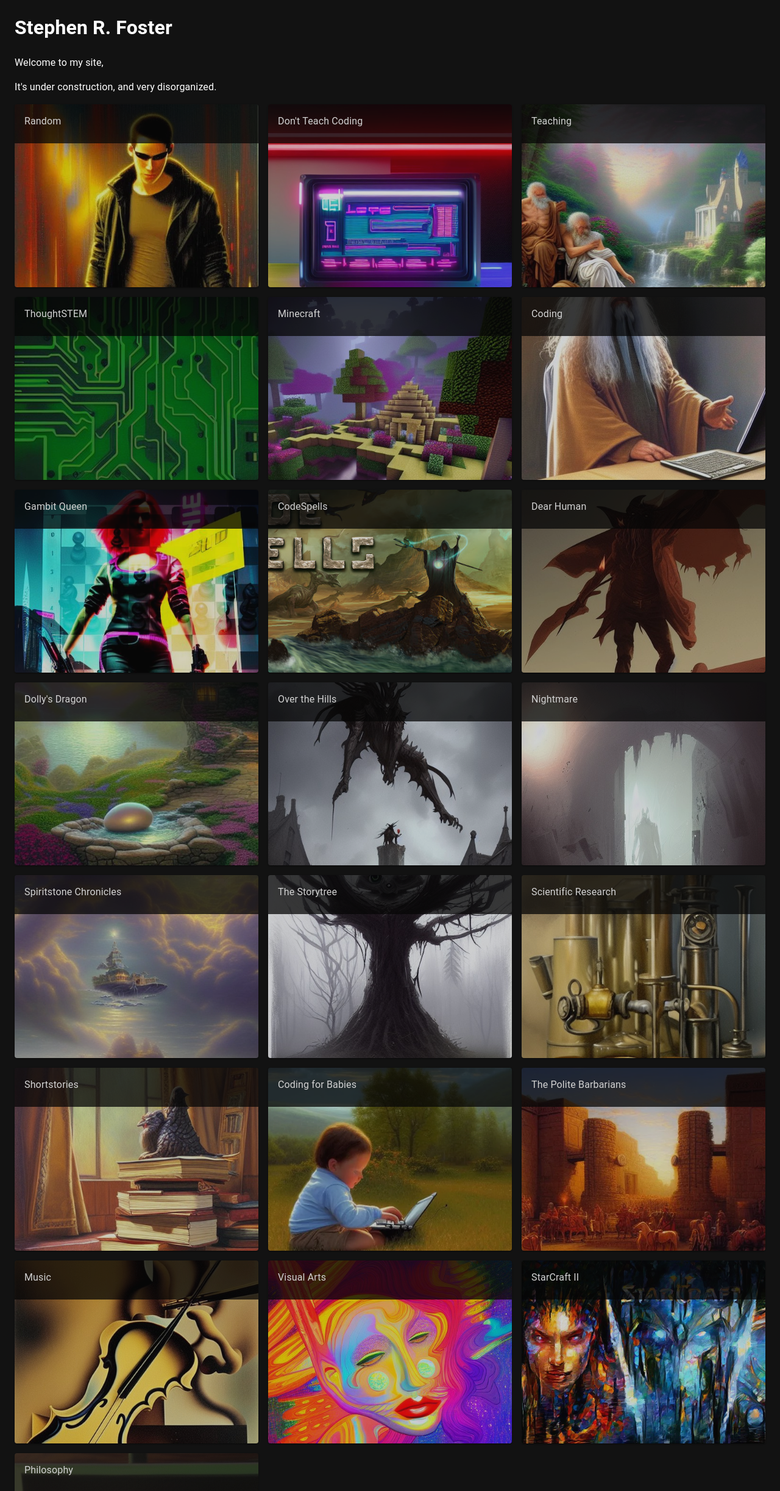
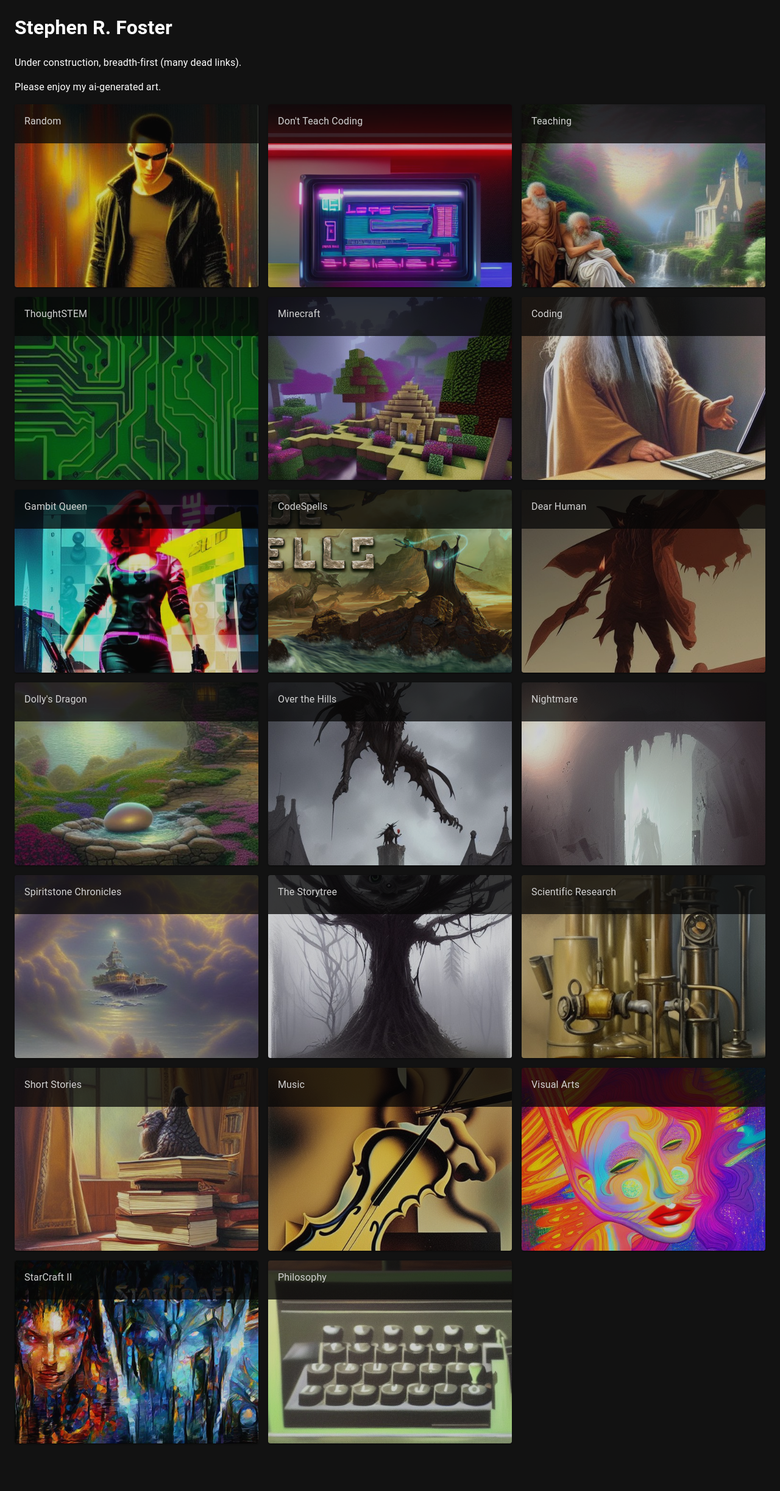
Before and after one commit to srfoster/stephenfoster-us, a React (Create React App) app in the folder site/: page / in a window 1280 px wide. Shown: the top 2445 px of the page at 61% size. Built offline with nearby package versions, Linux system fonts and the light colour scheme.

Commit message:
ranodm update

```diff
--- a/site/src/App.js
+++ b/site/src/App.js
@@ -42,6 +42,34 @@ function App() {
 							  ["Check out my software (LearnToMod) or read my book (Minecraft Modding for Kids for Dummies)"]
 							} />} />
 
+						<Route path="/shortstories" exact component={
+							() => <FullDocument title="Short Fiction" text={
+								[
+									<Grid>
+			<GridItem>
+				<WritingLink
+					title="Coding for Babies"
+					img="baby.png"
+					backgroundPosition="center center"
+					slug="coding-for-babies"
+					summary={["A satire on coding education. " , <ClickHere/>, " if you're a programming language nerd, and/or if you're interested in computer science education."]}
+					/>
+			</GridItem>
+			<GridItem>
+				<WritingLink
+					title="The Polite Barbarians"
+					img="troy.png"
+					slug="the-polite-barbarians"
+					summary={["A silly short story about Trojan horses that I wrote for no particular reason. ", <ClickHere />, " if you like silly fiction that isn't too long (about a 5 minute read)."]}
+					/>
+			</GridItem>
+
+									</Grid>
+
+
+							  ]
+							} />} />
+
 						<Route path="/dollys-dragon" exact component={
 							() => <FullDocument title="Dolly's Dragon" text={dollysDragonText} />} />
 						<Route path="/random" exact component={
@@ -77,8 +105,8 @@ function SiteHeader(props) {
 
 function Root() {
 	return <>
-	    <p>Welcome to my site,</p>
-		<p style={{ width: "50%" }}>It's under construction, and very disorganized.</p>
+		<p style={{ width: "50%" }}>Under construction, breadth-first (many dead links).</p>
+		<p>Please enjoy my ai-generated art.</p>
 		<Writings />
 		<br />
 		<br />
@@ -169,7 +197,7 @@ const Writings = () => {
 					slug="codespells"
 					backgroundPosition="bottom right"
 					backgroundSize="fit"
-					summary={["I once released an indie game about coding your own magic spells.  ", <ClickHere />, " if you like magic and end user programming."]}
+					summary={["I once released an indie game about coding your own magic spells.  ", <ClickHere />, " if you like magic and end user programming.", <p>(Also, this is the one piece of art on this page that wasn't generated by ai.)</p>]}
 					/>
 			</GridItem>
 			<GridItem>
@@ -236,27 +264,10 @@ const Writings = () => {
 			</GridItem>
 			<GridItem>
 				<WritingLink
-					title="Shortstories"
+					title="Short Stories"
 					img="wizard-books.jpg"
 					slug="shortstories"
 					summary={["I've written a lot of short fiction over the years. ", <ClickHere />, " if you like weird stuff that you can finish in one sitting."]}
-					/>
-			</GridItem>
-			<GridItem>
-				<WritingLink
-					title="Coding for Babies"
-					img="baby.png"
-					backgroundPosition="center center"
-					slug="coding-for-babies"
-					summary={["A satire on coding education. " , <ClickHere/>, " if you're a programming language nerd, and/or if you're interested in computer science education."]}
-					/>
-			</GridItem>
-			<GridItem>
-				<WritingLink
-					title="The Polite Barbarians"
-					img="troy.png"
-					slug="the-polite-barbarians"
-					summary={["A silly short story about Trojan horses that I wrote for no particular reason. ", <ClickHere />, " if you like silly fiction that isn't too long (about a 5 minute read)."]}
 					/>
 			</GridItem>
 			<GridItem>
@@ -272,7 +283,7 @@ const Writings = () => {
 					title="Visual Arts"
 					img="weird-woman.jpg"
 					slug="visual-arts"
-					summary={["I've been dabbling with digital art for a long time now -- most recently AI-generated art.  ", <ClickHere />, " if you like looking at weird stuff."]}
+					summary={["I've been dabbling with digital art for a long time now -- most recently ai-generated art.  ", <ClickHere />, " if you like looking at weird stuff."]}
 					/>
 			</GridItem>
 			<GridItem>
@@ -280,7 +291,7 @@ const Writings = () => {
 					title="StarCraft II"
 					img="sc2.png"
 					slug="starcraft-ii"
-					summary={["I play and am not very good.  ", <ClickHere />, " to learn more about my quest to master this very difficult game."]}
+					summary={["I play and am not very good.  ", <ClickHere />, " to learn more about my quest to master this very difficult game.", <p>(This art piece was done with style-transfer, unlike the others.)</p>]}
 					/>
 			</GridItem>
 			<GridItem>
--- a/site/src/writings/random.js
+++ b/site/src/writings/random.js
@@ -52,7 +52,7 @@ export const text =
 
 #### Dev log
 
-
+* 9/19/2022 - RELEASED new version
 * 9/18/2022 - LOTS more tiles
 * 9/17/2022 - Purchased Nightcafe -- might as well!  Added Minecraft tile to homepage.
 * 9/16/2022 - Decided to remove about me tile, making it a link instead. Added more links above -- more work for homepage tiles...
```
